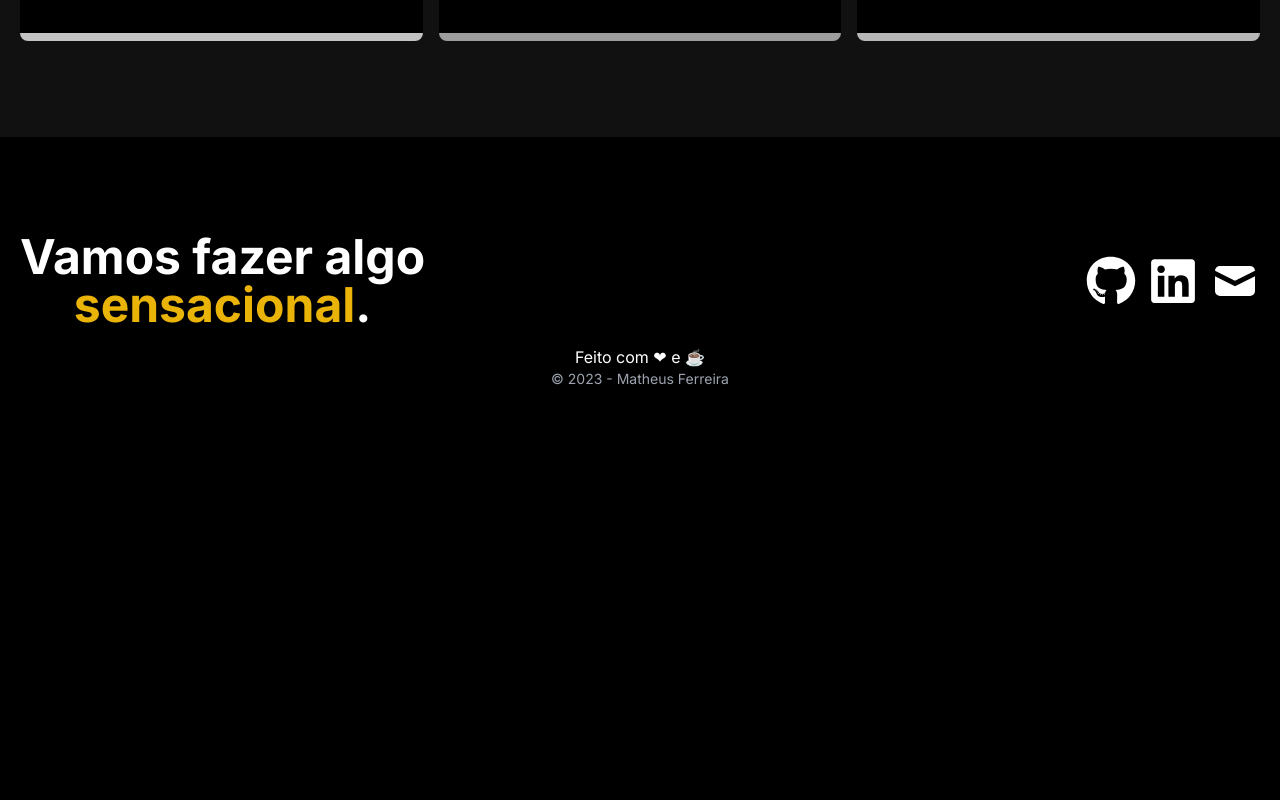
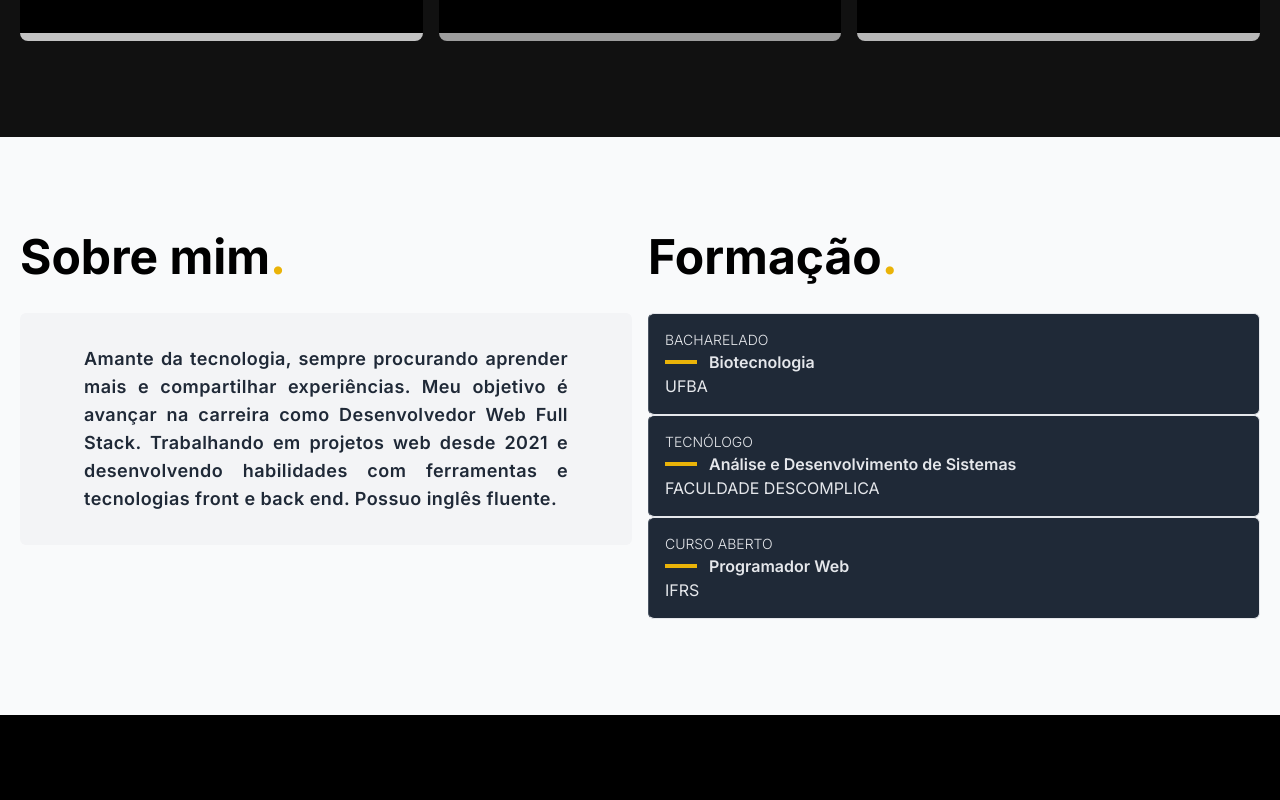
Before and after one commit to matheus-ferreira1/react-portfolio, a React (Vite) app: page / in a window 1280 px wide. Shown: the part 1040-1840 px from the top of the page. Before the commit the page ends 1525 px from the top, so only its background shows below. Built offline with nearby package versions, Linux system fonts and the light colour scheme.

Commit message:
added about me section

```diff
--- /dev/null
+++ b/src/components/About.jsx
@@ -0,0 +1,51 @@
+import React from "react";
+import { formationItems } from "../constants/constants";
+
+const AboutItem = ({ item }) => {
+  const { institute, nivel, title } = item;
+  return (
+    <article className="bg-gray-800 text-gray-200 border border-l-gray-600 p-4 rounded-md">
+      <h3 className="uppercase text-sm font-light">{nivel}</h3>
+      <div className="font-semibold flex items-center">
+        <div className="w-8 h-[4px] bg-yellow-500 mr-3" />
+        {title}
+      </div>
+      <h4 className="uppercase text-base">{institute}</h4>
+    </article>
+  );
+};
+
+const About = () => {
+  return (
+    <section className="w-full px-4 lg:px-0 py-24 bg-gray-50 text-black">
+      <div className="max-w-[1240px] mx-auto flex flex-col lg:flex-row gap-8 lg:gap-4">
+        <div className="flex-1">
+          <h1 className="text-3xl sm:text-4xl md:text-5xl font-bold mb-8">
+            Sobre mim<span className="text-yellow-500">.</span>
+          </h1>
+
+          <p className="text-justify tracking-wide bg-gray-100 rounded-md px-16 py-8 text-lg font-semibold text-gray-800">
+            Amante da tecnologia, sempre procurando aprender mais e compartilhar
+            experiências. Meu objetivo é avançar na carreira como Desenvolvedor
+            Web Full Stack. Trabalhando em projetos web desde 2021 e
+            desenvolvendo habilidades com ferramentas e tecnologias front e back
+            end. Possuo inglês fluente.
+          </p>
+        </div>
+        <div className="flex-1">
+          <h1 className="text-3xl sm:text-4xl md:text-5xl font-bold mb-8">
+            Formação<span className="text-yellow-500">.</span>
+          </h1>
+
+          <div className="">
+            {formationItems.map((item) => (
+              <AboutItem key={item.id} item={item} />
+            ))}
+          </div>
+        </div>
+      </div>
+    </section>
+  );
+};
+
+export default About;
--- a/src/components/Hero.jsx
+++ b/src/components/Hero.jsx
@@ -5,7 +5,7 @@ import Laptop from "../assets/laptop.jpg";
 
 const Hero = () => {
   return (
-    <section className="w-full mx-auto bg-gray-50 py-16 px-4 text-black ">
+    <section className="w-full mx-auto bg-white py-16 px-4 text-black ">
       <div className="max-w-[1240px] mx-auto flex flex-col md:flex-row justify-center items-center gap-4">
         <div className="w-[70%] md:w-[50%]">
           <img
@@ -23,8 +23,7 @@ const Hero = () => {
             Desenvolvedor Web FullStack
           </h3>
           <p className="text-gray-600">
-            Estudante de Análise e Desenvolvimento de Sistemas, Bacharel em
-            Biotecnologia. Apaixonado por aprender novas tecnologias e criar.
+            Desenvolvedor de software apaixonado por aprender e criar.
           </p>
           <div className="flex gap-4 mt-4">
             <a
@@ -32,21 +31,21 @@ const Hero = () => {
               href="https://github.com/matheus-ferreira1"
               target="_blank"
             >
-              <FaGithub size={30} />
+              <FaGithub size={40} />
             </a>
             <a
               className="hover:text-yellow-500 duration-200"
               href="https://www.linkedin.com/in/matheus-ferreira33/"
               target="_blank"
             >
-              <FaLinkedin size={30} />
+              <FaLinkedin size={40} />
             </a>
             <a
               className="hover:text-yellow-500 duration-200"
               href="mailto:matheustferreira33@gmail.com"
               target="_blank"
             >
-              <HiMail size={30} />
+              <HiMail size={40} />
             </a>
           </div>
         </div>
--- a/src/constants/constants.js
+++ b/src/constants/constants.js
@@ -42,3 +42,24 @@ export const skills = [
     tools: "NPM, Yarn, Linux",
   },
 ];
+
+export const formationItems = [
+  {
+    id: "biotecnologia",
+    title: "Biotecnologia",
+    institute: "ufba",
+    nivel: "bacharelado",
+  },
+  {
+    id: "ads",
+    title: "Análise e Desenvolvimento de Sistemas",
+    institute: "faculdade descomplica",
+    nivel: "tecnólogo",
+  },
+  {
+    id: "programadorWeb",
+    title: "Programador Web",
+    institute: "ifrs",
+    nivel: "curso aberto",
+  },
+];
--- a/src/index.css
+++ b/src/index.css
@@ -1,4 +1,4 @@
-@import url("https://fonts.googleapis.com/css2?family=Inter:wght@400;600;700;900&display=swap");
+@import url("https://fonts.googleapis.com/css2?family=Inter:wght@100;300;400;600;700;900&display=swap");
 
 @tailwind base;
 @tailwind components;
--- a/src/pages/Home.jsx
+++ b/src/pages/Home.jsx
@@ -1,4 +1,5 @@
 import React from "react";
+import About from "../components/About";
 import Hero from "../components/Hero";
 import Skills from "../components/Skills";
 
@@ -7,6 +8,7 @@ const Home = () => {
     <>
       <Hero />
       <Skills />
+      <About />
     </>
   );
 };
```
